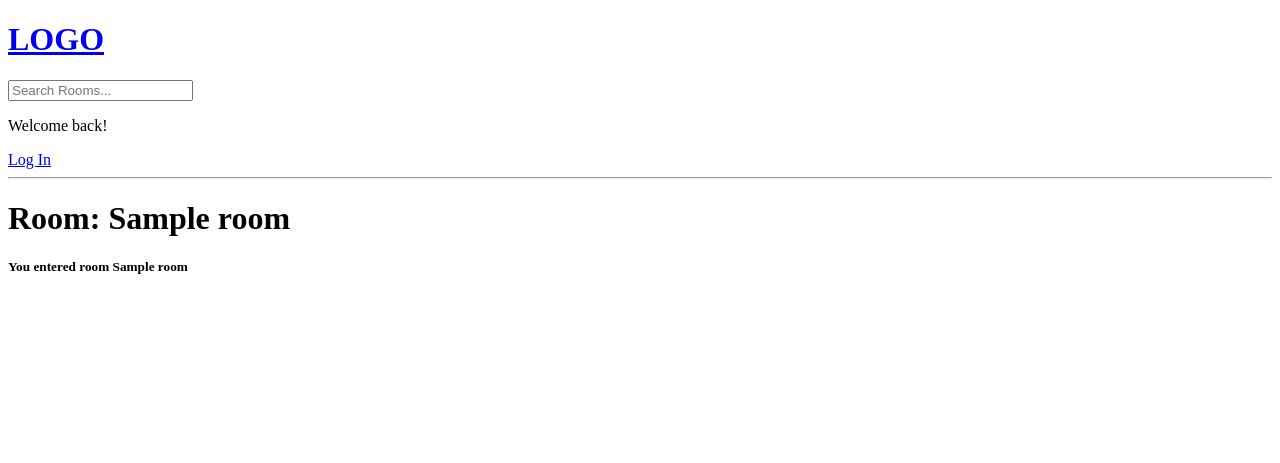
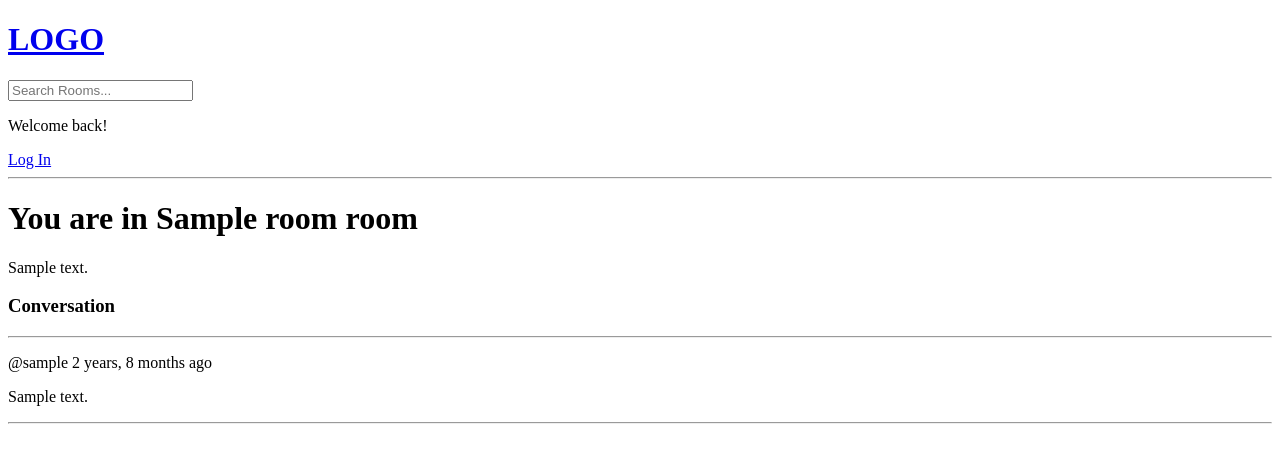
Before and after one commit to alfavarman/django_socialapp, a Django app: page /room/1/ in a window 1280 px wide. Shown: the top 463 px of the page. Run offline with Django 4.2, Linux system fonts and the light colour scheme; tables that the repository leaves empty hold one stand-in row (values such as "Sample post").

Commit message:
room messages added

```diff
--- a/codexdiscord/base/templates/base/room.html
+++ b/codexdiscord/base/templates/base/room.html
@@ -1,9 +1,20 @@
 {% extends 'main.html' %}
 
 {% block content %}
-<h1>Room: {{room.name}} </h1>
+<h1>You are in  {{room.name}} room </h1>
 
-<div>
-    <h5> You entered room {{room.name}}</h5>
+<p> {{room.description}}</p>
+
+
+<div class="comment-wrapper">
+
+    <h3>Conversation</h3>
+    <hr>
+    {% for message in room_messages %}
+        <p>@{{message.user}} {{message.created| timesince}} ago</p>
+        <p>{{message.body}}</p>
+        <hr>
+    {% endfor %}
 </div>
+
 {% endblock %}
--- a/codexdiscord/base/views.py
+++ b/codexdiscord/base/views.py
@@ -89,7 +89,8 @@ def home(request):
 
 def room(request, pk):
     room = Rooms.objects.get(id=pk)
-    context = {'room': room}
+    room_messages = room.messages_set.all().order_by('-created')
+    context = {'room': room, 'room_messages': room_messages}
     return render(request, 'base/room.html', context)
 
 
```
